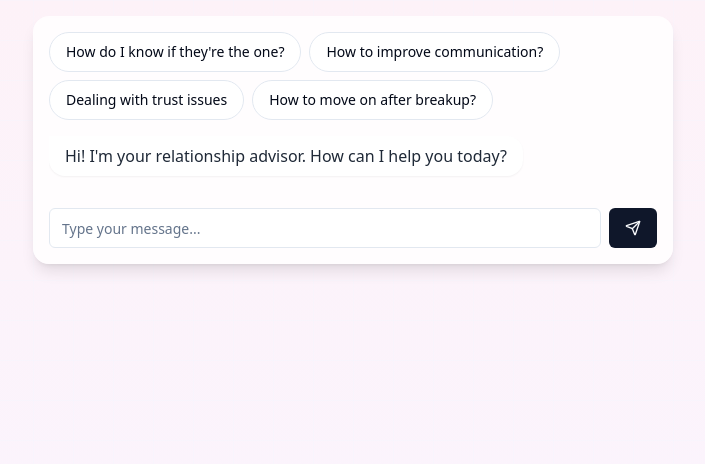
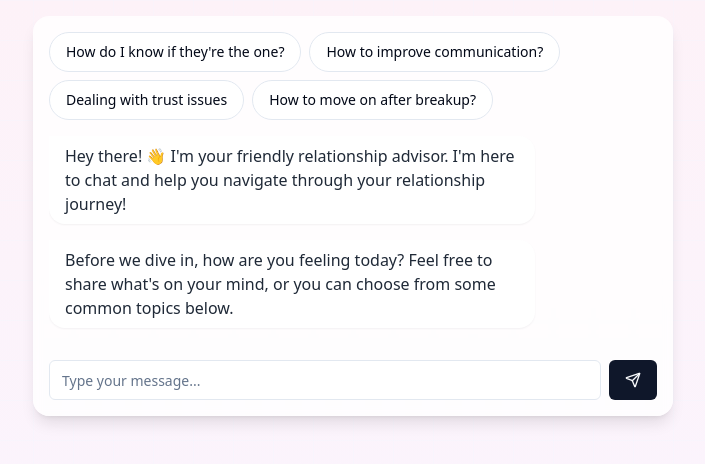
Before and after one commit to Anji-91/heartwise-bot-advise, a React (Vite) app: page / in a window 1280 px wide. Shown: the top 464 px of the page, without its empty margins (287-992 px from the left). Built offline with nearby package versions, Linux system fonts and the light colour scheme.

Commit message:
Add greeting and relationship inquiry
Implement a friendly greeting at the start of the chat and prompt the user to share their relationship problems. Provide suggestions based on the user's input.
[skip gpt_engineer]

```diff
--- a/src/pages/Index.tsx
+++ b/src/pages/Index.tsx
@@ -16,6 +16,17 @@ const suggestions = [
   "How to improve communication?",
   "Dealing with trust issues",
   "How to move on after breakup?",
+];
+
+const initialMessages = [
+  {
+    text: "Hey there! 👋 I'm your friendly relationship advisor. I'm here to chat and help you navigate through your relationship journey!",
+    isBot: true
+  },
+  {
+    text: "Before we dive in, how are you feeling today? Feel free to share what's on your mind, or you can choose from some common topics below.",
+    isBot: true
+  }
 ];
 
 const breakupResponses = [
@@ -117,9 +128,7 @@ const trustResponses = [
 ];
 
 const Index = () => {
-  const [messages, setMessages] = useState<Message[]>([
-    { text: "Hi! I'm your relationship advisor. How can I help you today?", isBot: true },
-  ]);
+  const [messages, setMessages] = useState<Message[]>(initialMessages);
   const [input, setInput] = useState("");
   const [isTyping, setIsTyping] = useState(false);
   const [currentBreakupResponse, setCurrentBreakupResponse] = useState(0);
@@ -154,8 +163,20 @@ const Index = () => {
     setInput("");
     setIsTyping(true);
 
+    // Add empathetic acknowledgment before specific responses
+    const addAcknowledgment = () => {
+      setTimeout(() => {
+        const acknowledgment = {
+          text: "I understand how important this is to you. Let me share some helpful insights about this.",
+          isBot: true,
+        };
+        setMessages((prev) => [...prev, acknowledgment]);
+      }, 1000);
+    };
+
     // Handle different types of messages
     if (text.toLowerCase().includes("breakup") || text === "How to move on after breakup?") {
+      addAcknowledgment();
       setTimeout(() => {
         const response = {
           text: breakupResponses[currentBreakupResponse],
@@ -164,8 +185,9 @@ const Index = () => {
         setMessages((prev) => [...prev, response]);
         setCurrentBreakupResponse((prev) => (prev + 1) % breakupResponses.length);
         setIsTyping(false);
-      }, 1500);
+      }, 2500);
     } else if (text.toLowerCase().includes("the one") || text === "How do I know if they're the one?") {
+      addAcknowledgment();
       setTimeout(() => {
         const response = {
           text: soulMateResponses[currentSoulMateResponse],
@@ -174,8 +196,9 @@ const Index = () => {
         setMessages((prev) => [...prev, response]);
         setCurrentSoulMateResponse((prev) => (prev + 1) % soulMateResponses.length);
         setIsTyping(false);
-      }, 1500);
+      }, 2500);
     } else if (text.toLowerCase().includes("communication") || text === "How to improve communication?") {
+      addAcknowledgment();
       setTimeout(() => {
         const response = {
           text: communicationResponses[currentCommunicationResponse],
@@ -184,8 +207,9 @@ const Index = () => {
         setMessages((prev) => [...prev, response]);
         setCurrentCommunicationResponse((prev) => (prev + 1) % communicationResponses.length);
         setIsTyping(false);
-      }, 1500);
+      }, 2500);
     } else if (text.toLowerCase().includes("trust") || text === "Dealing with trust issues") {
+      addAcknowledgment();
       setTimeout(() => {
         const response = {
           text: trustResponses[currentTrustResponse],
@@ -194,12 +218,12 @@ const Index = () => {
         setMessages((prev) => [...prev, response]);
         setCurrentTrustResponse((prev) => (prev + 1) % trustResponses.length);
         setIsTyping(false);
-      }, 1500);
+      }, 2500);
     } else {
-      // Default response for other messages
+      // More conversational default response
       setTimeout(() => {
         const botResponse = {
-          text: "Thank you for sharing. I understand relationships can be complex. Would you like to explore this topic further?",
+          text: "I hear you. Relationships can be complex and every situation is unique. Would you like to tell me more about what you're experiencing? Or we can explore one of the topics I mentioned above.",
           isBot: true,
         };
         setMessages((prev) => [...prev, botResponse]);
```
